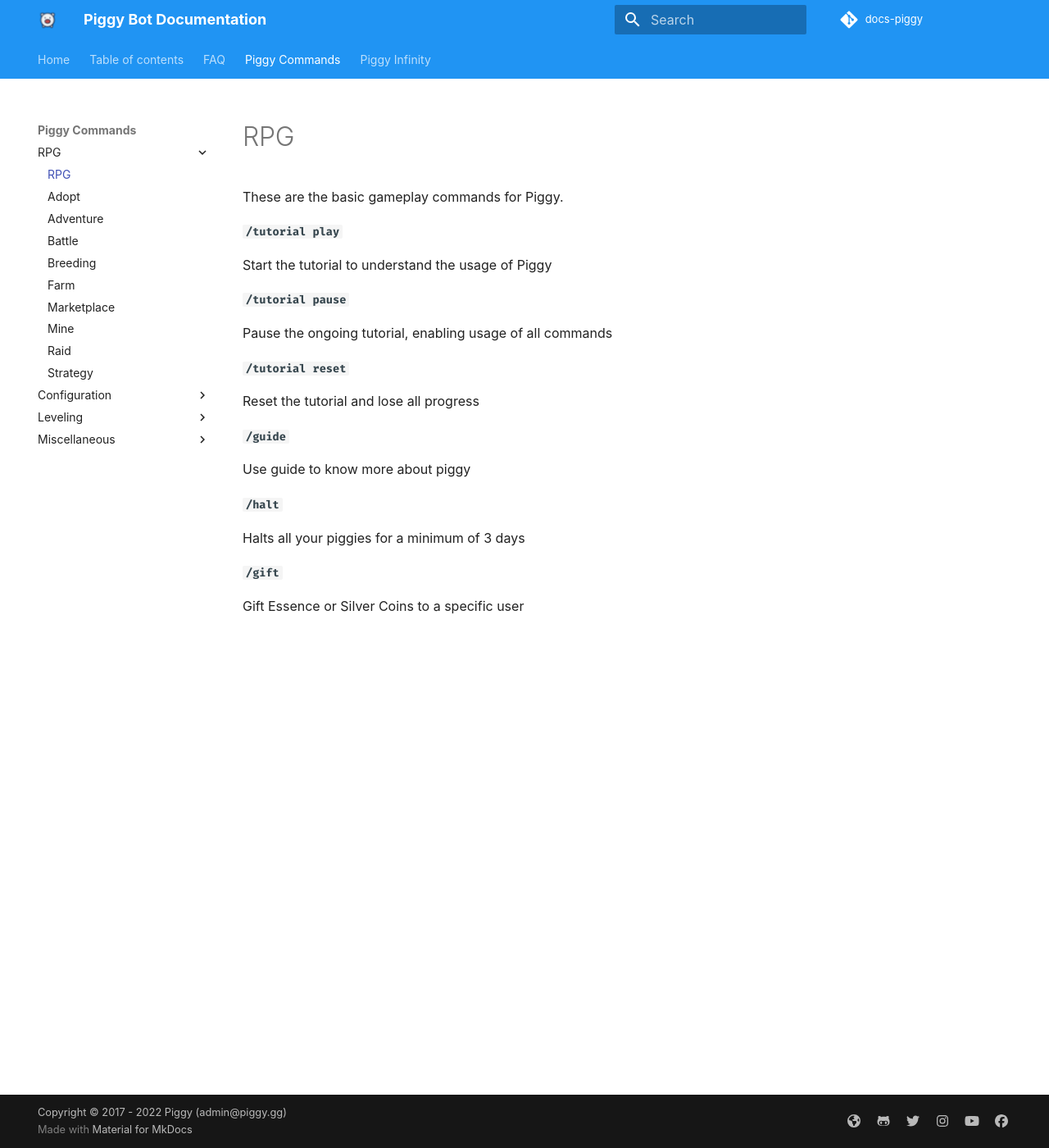
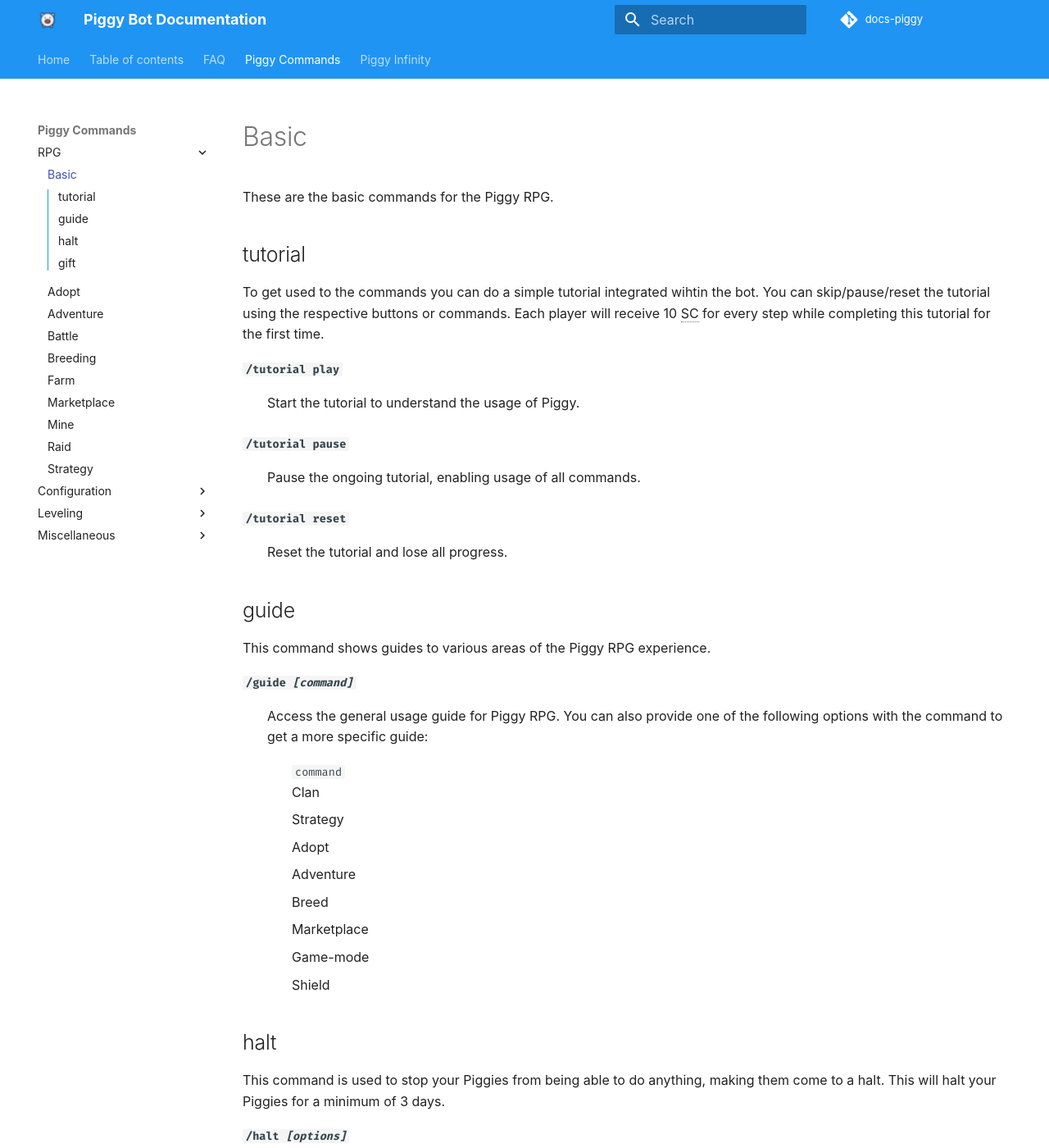
Before and after one commit to botlabs-gg/docs-piggy, an MkDocs documentation site: the page built from docs/Piggy-Commands/RPG/index.md, in a window 1280 px wide and 1400 px high. Shown: the whole window at 82% size. Built offline with MkDocs 1.6.1 and Material for MkDocs 9.7.7, drawn with Linux system fonts in a browser that asks for light colours; some web fonts are replaced; comment, search, counter and statistics services are not loaded; some of the changed text lies outside the part shown.

Commit message:
Changed Silver to Silver Coins in FAQ and updated Piggy Commands/Basic

```diff
--- a/docs/Piggy-Commands/RPG/index.md
+++ b/docs/Piggy-Commands/RPG/index.md
@@ -1,32 +1,56 @@
-# RPG
-These are the basic gameplay commands for Piggy.
+# Basic
+These are the basic commands for the Piggy RPG.
 
+## tutorial
+To get used to the commands you can do a simple tutorial integrated wihtin the bot. You can skip/pause/reset the tutorial using the respective buttons or commands. Each player will receive 10 <abbr title="Silver Coins">SC</abbr> for every step while completing this tutorial for the first time.
+<dl>
+<dt><code><b>/tutorial play</b></code>
+<dd>Start the tutorial to understand the usage of Piggy.
+<dt><code><b>/tutorial pause</b></code>
+<dd>Pause the ongoing tutorial, enabling usage of all commands.
+<dt><code><b>/tutorial reset</b></code>
+<dd>Reset the tutorial and lose all progress.
+</dl>
 
-__`/tutorial play`__
+## guide
+This command shows guides to various areas of the Piggy RPG experience.
+<dl>
+<dt><code><b>/guide <i>[command]</i></b></code>
+<dd>Access the general usage guide for Piggy RPG. You can also provide one of the following options with the command to get a more specific guide:
+<ul style="list-style-type: none;">
+<li><code>command</code><br>Clan
+<li>Strategy
+<li>Adopt
+<li>Adventure
+<li>Breed
+<li>Marketplace
+<li>Game-mode
+<li>Shield
+</ul>
+</dl>
 
-Start the tutorial to understand the usage of Piggy
+## halt
+This command is used to stop your Piggies from being able to do anything, making them come to a halt. This will halt your Piggies for a minimum of 3 days.
+<dl>
+<dt><code><b>/halt <i>[options]</i></b></code>
+<dd>You can start/stop/force stop the halt using the following options with the command:
+<ul style="list-style-type: none;">
+<li><code>options</code><br>on
+<li>off
+<li>force-off
+</ul>
+</dl>
 
-
-__`/tutorial pause`__
-
-Pause the ongoing tutorial, enabling usage of all commands
-
-
-__`/tutorial reset`__
-
-Reset the tutorial and lose all progress
-
-
-__`/guide`__
-
-Use guide to know more about piggy
-
-
-__`/halt`__
-
-Halts all your piggies for a minimum of 3 days
-
-
-__`/gift`__
-
-Gift Essence or Silver Coins to a specific user
+## gift
+Use this command to gift a supported currency another user.
+<dl>
+<dt><code><b>/gift <i>[user-identifier] [item] [quantity]</i></b></code>
+<dd>Gift Essence or Silver Coins to a specific user. You are given 3 options with this command as follows:
+<ul style="list-style-type: none;">
+<li><code>user-identifier</code><br>
+Input the receiver's username or Discord ID in this field.
+<li><code>item</code><br>
+Select the item you want to gift from either Essence or Silver Coins.
+<li><code>quanity</code><br>
+Input the amount of the specified item that you want to gift.
+</dl>
```
Also changed, not shown: docs/FAQ/rpg.md (+7 -7 lines).
